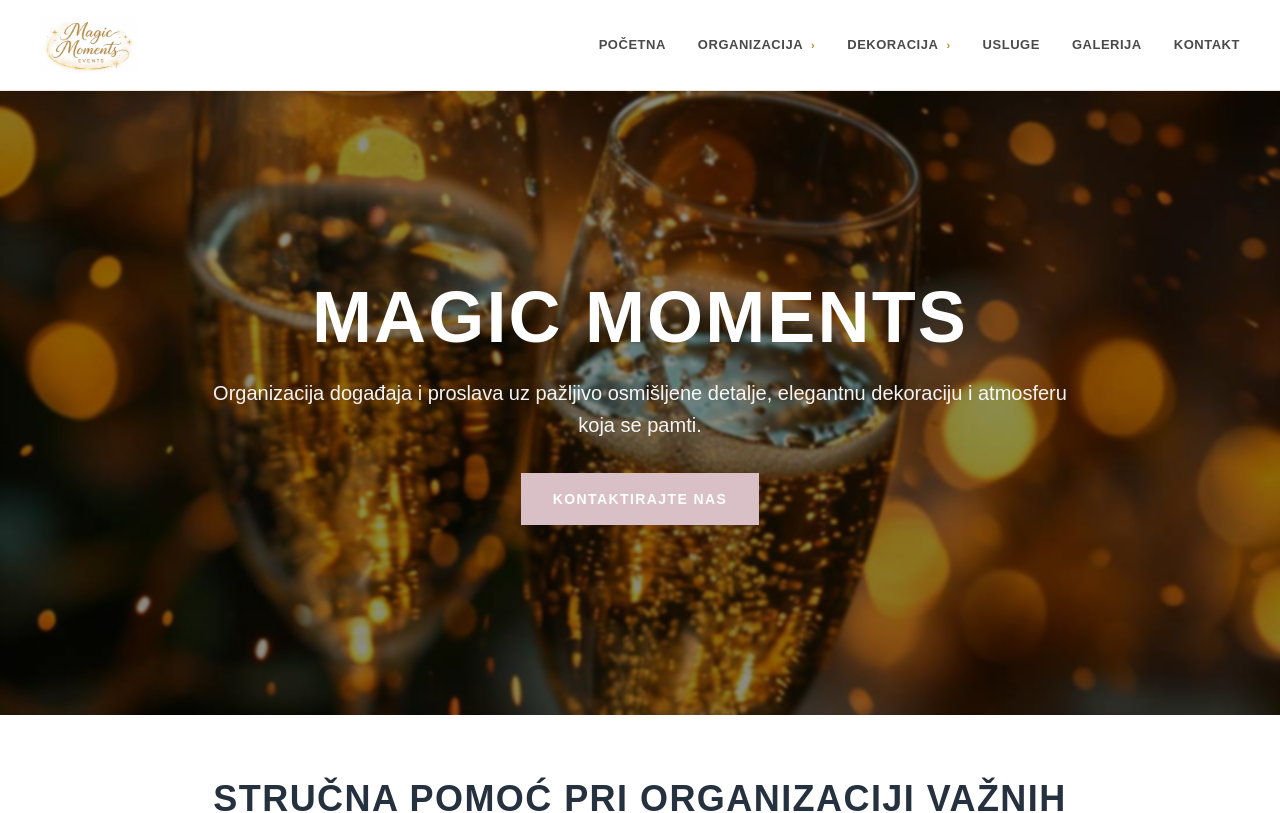
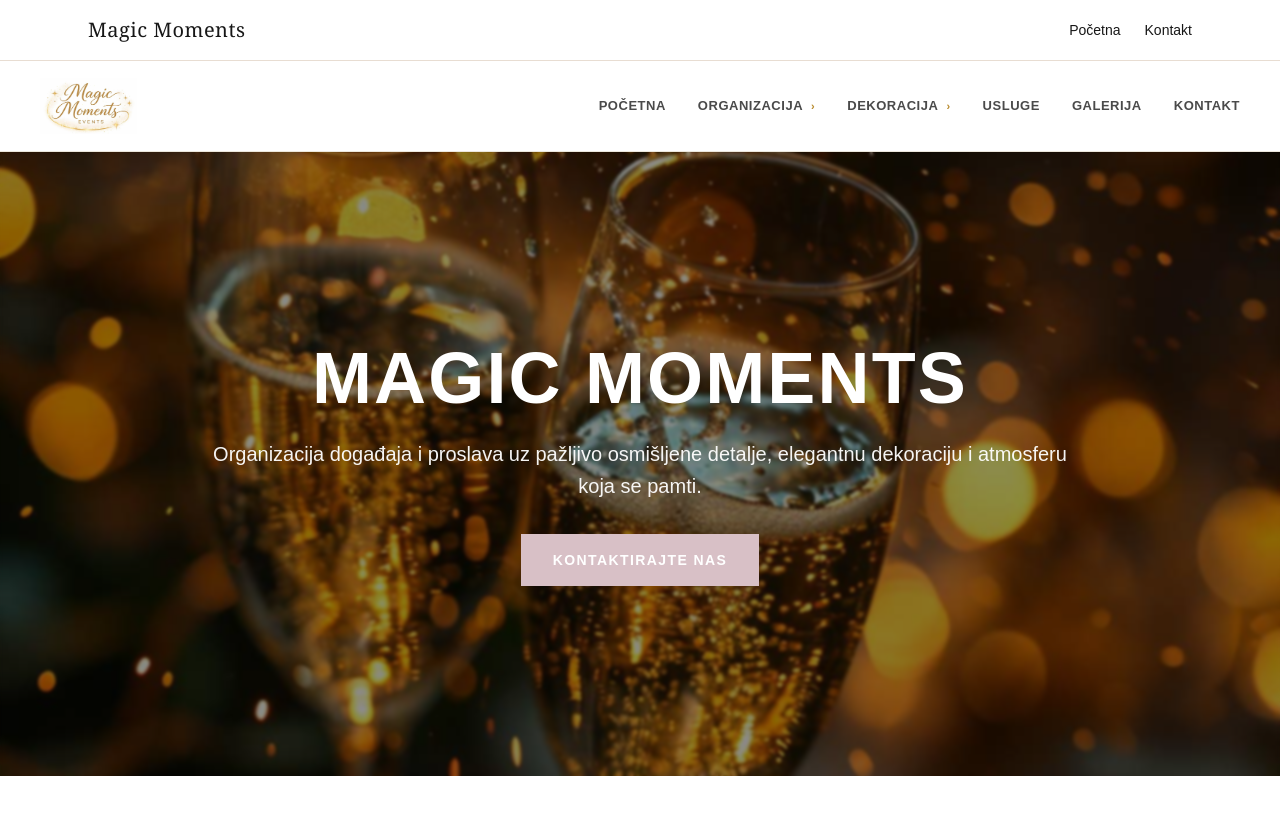
Before and after one commit to ITMilena/magic-moments, a Next.js app: page / in a window 1280 px wide. Shown: the top 813 px of the page. Built offline with nearby package versions, Linux system fonts and the light colour scheme.

Commit message:
dodala navigaciju

```diff
--- a/app/layout.tsx
+++ b/app/layout.tsx
@@ -1,5 +1,6 @@
 import type { Metadata } from "next";
 import { Geist, Geist_Mono } from "next/font/google";
+import Link from "next/link";
 import "./globals.css";
 
 const geistSans = Geist({
@@ -13,21 +14,48 @@ const geistMono = Geist_Mono({
 });
 
 export const metadata: Metadata = {
-  title: "Create Next App",
-  description: "Generated by create next app",
+  title: "Magic Moments",
+  description: "Elegantna dekoracija za posebne trenutke",
 };
 
 export default function RootLayout({
   children,
-}: Readonly<{
+}: {
   children: React.ReactNode;
-}>) {
+}) {
   return (
     <html
-      lang="en"
+      lang="sr"
       className={`${geistSans.variable} ${geistMono.variable} h-full antialiased`}
     >
-      <body className="min-h-full flex flex-col">{children}</body>
+      <body className="min-h-full flex flex-col bg-[#f8f5f0] text-[#3d2c2a]">
+
+        {/* NAVIGACIJA */}
+        <header className="w-full border-b border-[#e8ddd2] bg-white/80 backdrop-blur">
+          <div className="mx-auto flex max-w-6xl items-center justify-between px-6 py-4">
+
+            {/* LOGO */}
+            <Link href="/" className="font-serif text-xl tracking-wide">
+              Magic Moments
+            </Link>
+
+            {/* MENU */}
+            <nav className="flex gap-6 text-sm">
+              <Link href="/">Početna</Link>
+              <Link href="/kontakt">Kontakt</Link>
+            </nav>
+          </div>
+        </header>
+
+        {/* STRANICE */}
+        <main className="flex-1">{children}</main>
+
+        {/* FOOTER */}
+        <footer className="border-t border-[#e8ddd2] py-6 text-center text-sm text-[#6f5a57]">
+          © {new Date().getFullYear()} Magic Moments
+        </footer>
+
+      </body>
     </html>
   );
 }
```
Also changed, not shown: app/kontakt/page.tsx (added).
